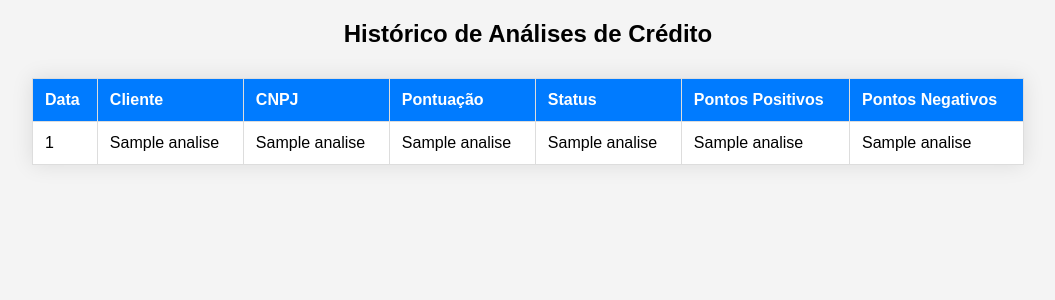
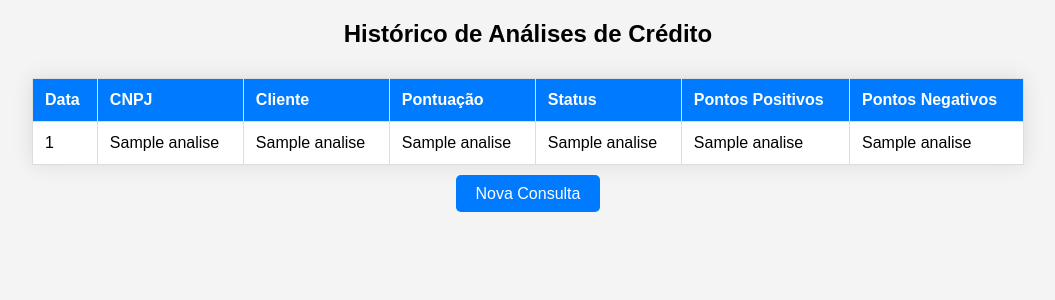
Before and after one commit to Lucas21212024/credit_analysis_app, a Flask app: template templates/historico.html in a window 1280 px wide. Shown: the top 300 px of the page, without its empty margins (112-1167 px from the left). Run offline with Flask 2, Linux system fonts and the light colour scheme; the template is opened without the code that fills it: most values are stand-ins (such as "Sample title", 1, 10 or a date in 2020).

Commit message:
historico.html

```diff
--- a/templates/historico.html
+++ b/templates/historico.html
@@ -48,6 +48,27 @@
         table tr:hover {
             background-color: #ddd;
         }
+
+        .button-container {
+            text-align: center;
+            margin-top: 20px;
+        }
+
+        .new-consultation-button {
+            background-color: #007bff;
+            color: #fff;
+            border: none;
+            padding: 10px 20px;
+            text-decoration: none;
+            cursor: pointer;
+            border-radius: 5px;
+            font-size: 16px;
+            transition: background-color 0.3s ease;
+        }
+
+        .new-consultation-button:hover {
+            background-color: #0056b3;
+        }
     </style>
 </head>
 
@@ -58,8 +79,8 @@
             <thead>
                 <tr>
                     <th>Data</th>
+                    <th>CNPJ</th>
                     <th>Cliente</th>
-                    <th>CNPJ</th>
                     <th>Pontuação</th>
                     <th>Status</th>
                     <th>Pontos Positivos</th>
@@ -69,22 +90,22 @@
             <tbody>
                 {% for analise in historico %}
                 <tr>
-                      <td>{{ analise[0] }}</td>
-                    <td>{{ analise[1] }}</td>
-                    <td>{{ analise[2] }}</td>
-                    <td>{{ analise[3] }}</td>
-                    <td>{{ analise[4] }}</td>
-                    <td>{{ analise[5] }}</td>
-                    <td>{{ analise[6] }}</td>
+                    <td>{{ analise[0] }}</td> <!-- Data -->
+                    <td>{{ analise[1] }}</td> <!-- CNPJ -->
+                    <td>{{ analise[2] }}</td> <!-- Cliente -->
+                    <td>{{ analise[3] }}</td> <!-- Pontuação -->
+                    <td>{{ analise[4] }}</td> <!-- Status -->
+                    <td>{{ analise[5] }}</td> <!-- Pontos Positivos -->
+                    <td>{{ analise[6] }}</td> <!-- Pontos Negativos -->
                 </tr>
                 {% endfor %}
             </tbody>
         </table>
+
+        <div class="button-container">
+            <a href="/" class="new-consultation-button">Nova Consulta</a>
+        </div>
     </div>
 </body>
 
 </html>
-
-    </table>
-</body>
-</html>
```
